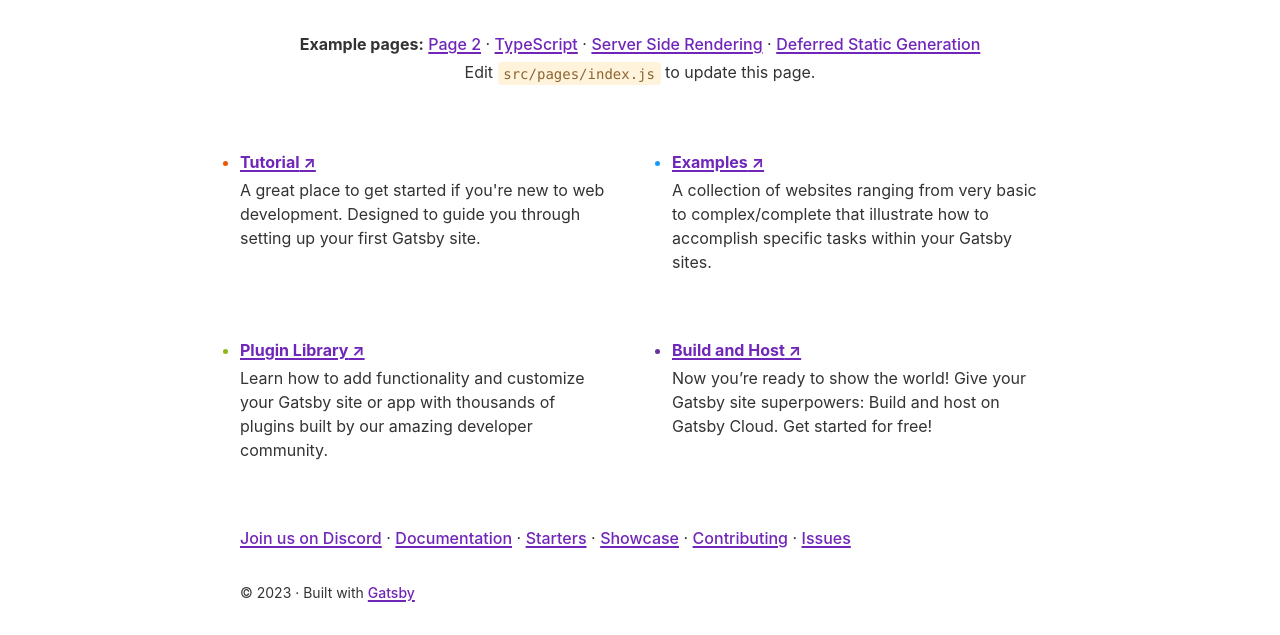
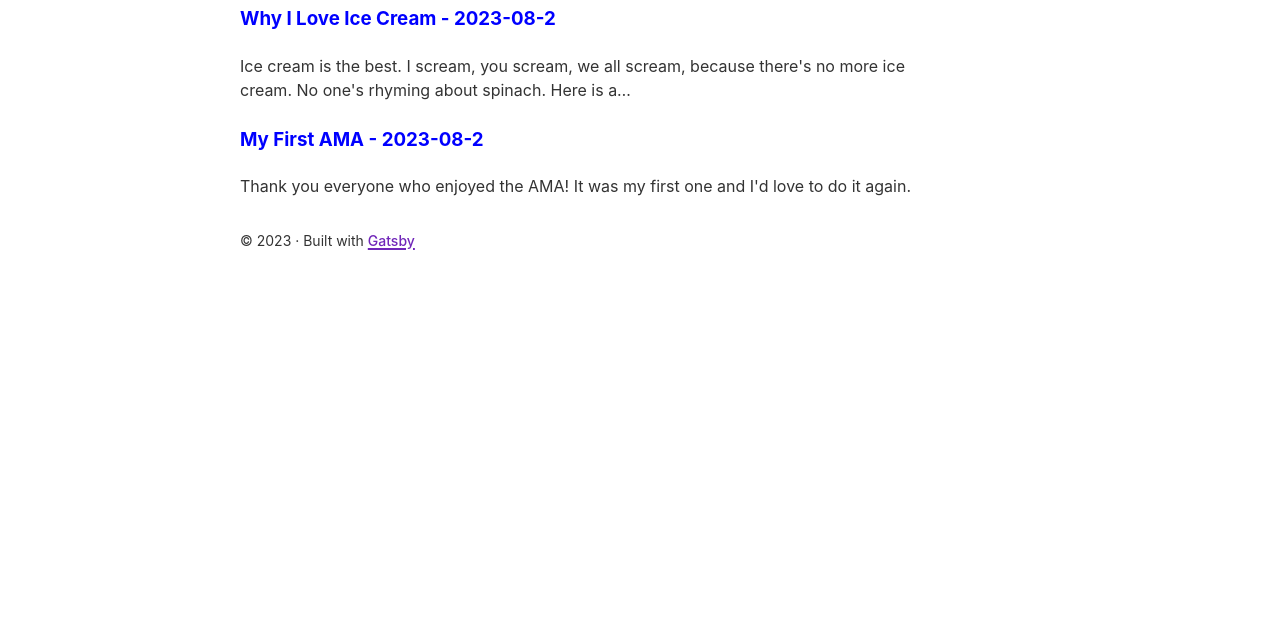
Before and after one commit to egemenc21/new-gatsby-blog, a Gatsby site: page / in a window 1280 px wide. Shown: the part 224-859 px from the top of the page. After the commit the page ends 800 px from the top, so only its background shows below. Built offline with nearby package versions, Linux system fonts and the light colour scheme; Gatsby itself is replaced by a stand-in of ours.

Commit message:
adding all new blog code gatsby setup

```diff
--- a/gatsby-config.js
+++ b/gatsby-config.js
@@ -23,7 +23,16 @@
         path: `${__dirname}/src/images`,
       },
     },
+    {
+      resolve: `gatsby-source-filesystem`,
+      options: {
+        name: `markdowns`,
+        path: `${__dirname}/src/markdown-pages`,
+      },
+    },
+    `gatsby-transformer-remark`,
     `gatsby-transformer-sharp`,
+    `gatsby-plugin-styled-components`,
     `gatsby-plugin-sharp`,
     {
       resolve: `gatsby-plugin-manifest`,
--- a/gatsby-node.js
+++ b/gatsby-node.js
@@ -7,6 +7,9 @@
 /**
  * @type {import('gatsby').GatsbyNode['createPages']}
  */
+const path = require(`path`)
+const { createFilePath } = require(`gatsby-source-filesystem`)
+
 exports.createPages = async ({ actions }) => {
   const { createPage } = actions
   createPage({
@@ -16,3 +19,41 @@
     defer: true,
   })
 }
+
+exports.onCreateNode = ({ node, getNode, actions }) => {
+  const { createNodeField } = actions
+  if (node.internal.type === `MarkdownRemark`) {
+    const slug = createFilePath({ node, getNode })
+    createNodeField({
+      node,
+      name: `slug`,
+      value: slug,
+    })
+  }
+}
+exports.createPages = ({ graphql, actions }) => {
+  const { createPage } = actions;
+  return graphql(`
+    {
+      allMarkdownRemark {
+        edges {
+          node {
+            fields {
+              slug
+            }
+          }
+        }
+      }
+    }
+  `).then(result => {
+    result.data.allMarkdownRemark.edges.forEach(({ node }) => {
+      createPage({
+        path: node.fields.slug,
+        component: path.resolve(`./src/templates/blog-post.js`),
+        context: {
+          slug: node.fields.slug,
+        },
+      })
+    })
+  })
+}
--- a/package.json
+++ b/package.json
@@ -5,14 +5,18 @@
   "version": "0.1.0",
   "author": "Kyle Mathews <mathews.kyle@gmail.com>",
   "dependencies": {
+    "babel-plugin-styled-components": "^2.1.4",
     "gatsby": "^5.11.0",
     "gatsby-plugin-image": "^3.11.0",
     "gatsby-plugin-manifest": "^5.11.0",
     "gatsby-plugin-sharp": "^5.11.0",
+    "gatsby-plugin-styled-components": "^6.11.0",
     "gatsby-source-filesystem": "^5.11.0",
+    "gatsby-transformer-remark": "^6.11.0",
     "gatsby-transformer-sharp": "^5.11.0",
     "react": "^18.2.0",
-    "react-dom": "^18.2.0"
+    "react-dom": "^18.2.0",
+    "styled-components": "^6.0.2"
   },
   "devDependencies": {
     "prettier": "^2.8.8"
--- /dev/null
+++ b/src/markdown-pages/ice-cream.md
@@ -0,0 +1,23 @@
+---
+title: "Why I Love Ice Cream"
+date: "2023-08-2"
+---
+
+### Ice cream is the best.
+
+I scream, you scream, we all scream, because there's no more ice cream. No one's rhyming about spinach.
+
+Here is a description of this heavenly nectar from wikipedia on [ice cream](https://en.wikipedia.org/wiki/Ice_cream):
+
+> Ice cream (derived from earlier iced cream or cream ice)is
+> a sweetened frozen food typically eaten as a snack or
+> dessert. It may be made from dairy milk or cream, or soy,
+> cashew, coconut or almond milk, and is flavored with a
+> sweetener, either sugar or an alternative, and any spice,
+> such as cocoa or vanilla. Colourings are usually added, in
+> addition to stabilizers. The mixture is stirred to
+> incorporate air spaces and cooled below the freezing point
+> of water to prevent detectable ice crystals from forming.
+> The result is a smooth, semi-solid foam that is solid at
+> very low temperatures (below 2 °C or 35 °F). It becomes
+> more malleable as its temperature increases.
--- /dev/null
+++ b/src/markdown-pages/my-frist-ama.md
@@ -0,0 +1,9 @@
+---
+title: "My First AMA"
+date: "2023-08-2"
+description: "My first AMA :)"
+---
+
+Thank you everyone who enjoyed the AMA! It was my first one and I'd love to do it again.
+
+<iframe width="560" height="315" src="https://www.youtube.com/embed/DXJO3AraeMQ" frameborder="0" allow="accelerometer; autoplay; encrypted-media; gyroscope; picture-in-picture" allowfullscreen></iframe>
--- a/src/pages/index.js
+++ b/src/pages/index.js
@@ -1,120 +1,36 @@
 import * as React from "react"
-import { Link } from "gatsby"
+import { Link, graphql } from "gatsby"
 import { StaticImage } from "gatsby-plugin-image"
+import styled from "styled-components"
 
 import Layout from "../components/layout"
 import Seo from "../components/seo"
 import * as styles from "../components/index.module.css"
+const BlogLink = styled(Link)`
+  text-decoration: none;
+`
+const BlogTitle = styled.h3`
+  margin-bottom: 20px;
+  color: blue;
+`
 
-const links = [
-  {
-    text: "Tutorial",
-    url: "https://www.gatsbyjs.com/docs/tutorial",
-    description:
-      "A great place to get started if you're new to web development. Designed to guide you through setting up your first Gatsby site.",
-  },
-  {
-    text: "Examples",
-    url: "https://github.com/gatsbyjs/gatsby/tree/master/examples",
-    description:
-      "A collection of websites ranging from very basic to complex/complete that illustrate how to accomplish specific tasks within your Gatsby sites.",
-  },
-  {
-    text: "Plugin Library",
-    url: "https://www.gatsbyjs.com/plugins",
-    description:
-      "Learn how to add functionality and customize your Gatsby site or app with thousands of plugins built by our amazing developer community.",
-  },
-  {
-    text: "Build and Host",
-    url: "https://www.gatsbyjs.com/cloud",
-    description:
-      "Now you’re ready to show the world! Give your Gatsby site superpowers: Build and host on Gatsby Cloud. Get started for free!",
-  },
-]
-
-const samplePageLinks = [
-  {
-    text: "Page 2",
-    url: "page-2",
-    badge: false,
-    description:
-      "A simple example of linking to another page within a Gatsby site",
-  },
-  { text: "TypeScript", url: "using-typescript" },
-  { text: "Server Side Rendering", url: "using-ssr" },
-  { text: "Deferred Static Generation", url: "using-dsg" },
-]
-
-const moreLinks = [
-  { text: "Join us on Discord", url: "https://gatsby.dev/discord" },
-  {
-    text: "Documentation",
-    url: "https://gatsbyjs.com/docs/",
-  },
-  {
-    text: "Starters",
-    url: "https://gatsbyjs.com/starters/",
-  },
-  {
-    text: "Showcase",
-    url: "https://gatsbyjs.com/showcase/",
-  },
-  {
-    text: "Contributing",
-    url: "https://www.gatsbyjs.com/contributing/",
-  },
-  { text: "Issues", url: "https://github.com/gatsbyjs/gatsby/issues" },
-]
-
-const utmParameters = `?utm_source=starter&utm_medium=start-page&utm_campaign=default-starter`
-
-const IndexPage = () => (
+export default ({ data }) => (
   <Layout>
-    <div className={styles.textCenter}>
-      <StaticImage
-        src="../images/example.png"
-        loading="eager"
-        width={64}
-        quality={95}
-        formats={["auto", "webp", "avif"]}
-        alt=""
-        style={{ marginBottom: `var(--space-3)` }}
-      />
-      <h1>
-        Welcome to <b>Gatsby!</b>
-      </h1>
-      <p className={styles.intro}>
-        <b>Example pages:</b>{" "}
-        {samplePageLinks.map((link, i) => (
-          <React.Fragment key={link.url}>
-            <Link to={link.url}>{link.text}</Link>
-            {i !== samplePageLinks.length - 1 && <> · </>}
-          </React.Fragment>
-        ))}
-        <br />
-        Edit <code>src/pages/index.js</code> to update this page.
-      </p>
+    <Seo title="home" />
+    <div>
+      <h1> Ege's thoughts</h1>
+      <h4>{data.allMarkdownRemark.totalCount}</h4>
+      {data.allMarkdownRemark.edges.map(({ node }) => (
+        <div key={node.id}>
+          <BlogLink to={node.fields.slug}>
+            <BlogTitle>
+              {node.frontmatter.title} - {node.frontmatter.date}
+            </BlogTitle>
+          </BlogLink>
+          <p>{node.excerpt}</p>
+        </div>
+      ))}
     </div>
-    <ul className={styles.list}>
-      {links.map(link => (
-        <li key={link.url} className={styles.listItem}>
-          <a
-            className={styles.listItemLink}
-            href={`${link.url}${utmParameters}`}
-          >
-            {link.text} ↗
-          </a>
-          <p className={styles.listItemDescription}>{link.description}</p>
-        </li>
-      ))}
-    </ul>
-    {moreLinks.map((link, i) => (
-      <React.Fragment key={link.url}>
-        <a href={`${link.url}${utmParameters}`}>{link.text}</a>
-        {i !== moreLinks.length - 1 && <> · </>}
-      </React.Fragment>
-    ))}
   </Layout>
 )
 
@@ -125,4 +41,24 @@
  */
 export const Head = () => <Seo title="Home" />
 
-export default IndexPage
+export const query = graphql`
+  query {
+    allMarkdownRemark(sort: { fields: [frontmatter___date], order: DESC }) {
+      totalCount
+      edges {
+        node {
+          id
+          frontmatter {
+            date
+            description
+            title
+          }
+          fields {
+            slug
+          }
+          excerpt
+        }
+      }
+    }
+  }
+`
```
Also changed, not shown: src/pages/page-3.js (added, +16 -0 lines), src/templates/blog-post.js (added, +24 -0 lines), 1 other file.
